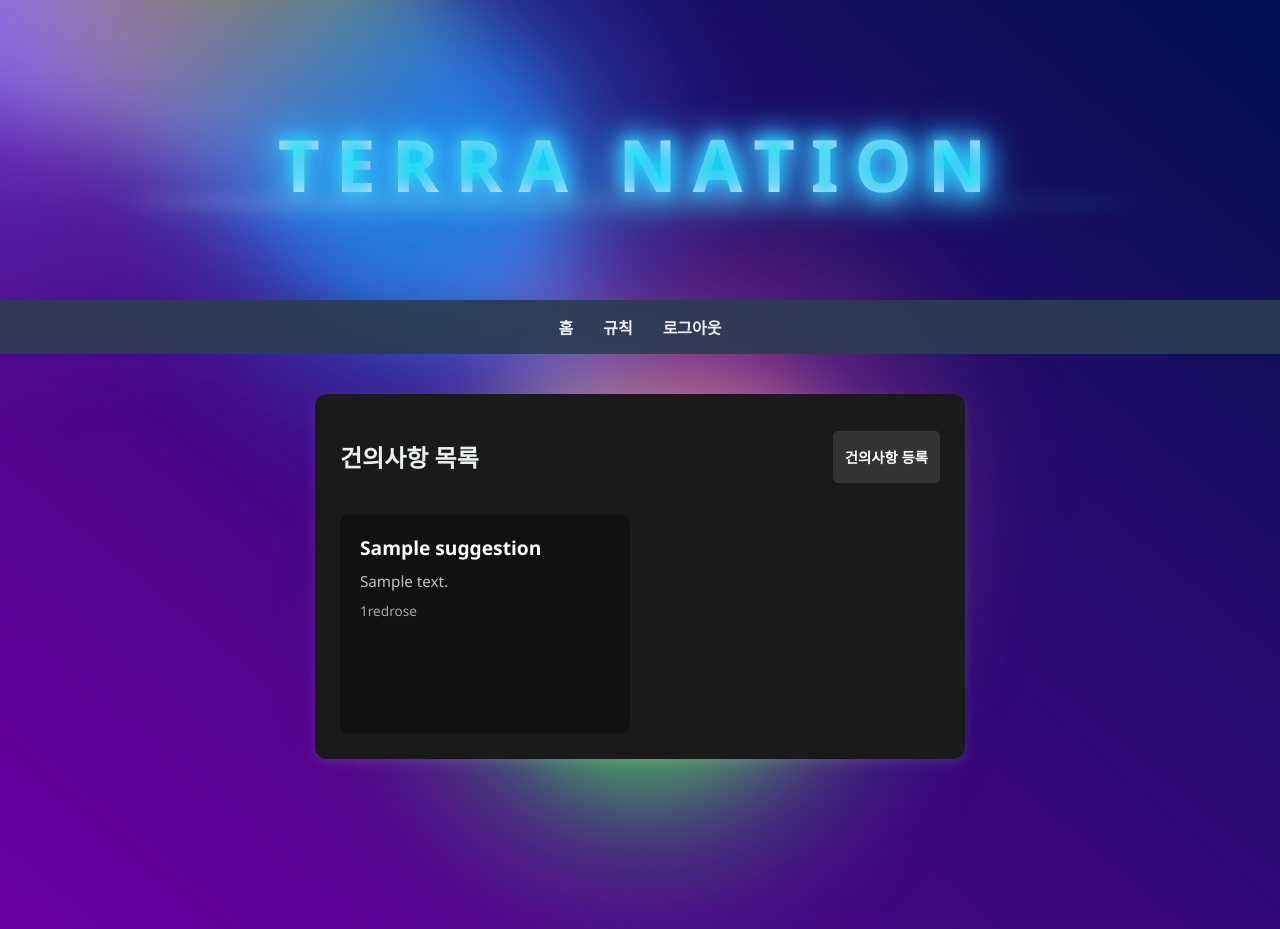
After one commit to d3moni/vsv, a Flask app: page /suggestions in a window 1280 px wide. The commit adds this page. Run offline with Flask 3, Linux system fonts and the light colour scheme; a user stored in the database is signed in; tables that the repository leaves empty hold one stand-in row (values such as "Sample post").

Commit message:
Overwrite with new files

```diff
--- a/app.py
+++ b/app.py
@@ -1,6 +1,6 @@
 import os
 from flask import Flask, render_template, request, redirect, session, url_for, flash
-from models import db, User
+from models import db, User, Suggestion, Comment
 from werkzeug.security import generate_password_hash, check_password_hash
 from dotenv import load_dotenv
 
@@ -16,9 +16,7 @@ db.init_app(app)
 with app.app_context():
     db.create_all()
 
-    # ===============================
-    # 🔹 초기 관리자 계정 생성
-    # ===============================
+    # 초기 관리자 계정
     admin_username = os.environ.get("ADMIN_USERNAME", "1redrose")
     admin_password = os.environ.get("ADMIN_PASSWORD", "change_this_password!")
 
@@ -47,22 +45,18 @@ def register():
     if request.method == "POST":
         username = request.form.get("username")
         password = request.form.get("password")
-
         if not username or not password:
             flash("아이디와 비밀번호를 모두 입력해주세요.")
             return redirect(url_for("register"))
-
         if User.query.filter_by(username=username).first():
             flash("이미 존재하는 사용자입니다.")
             return redirect(url_for("register"))
-
         hashed_pw = generate_password_hash(password)
         new_user = User(username=username, password=hashed_pw, is_active=False)
         db.session.add(new_user)
         db.session.commit()
         flash("회원가입 완료! 관리자의 승인을 기다려주세요.")
         return redirect(url_for("login"))
-
     return render_template("register.html")
 
 
@@ -71,24 +65,19 @@ def login():
     if request.method == "POST":
         username = request.form.get("username")
         password = request.form.get("password")
-
         if not username or not password:
             flash("아이디와 비밀번호를 모두 입력해주세요.")
             return redirect(url_for("login"))
-
         user = User.query.filter_by(username=username).first()
         if not user or not check_password_hash(user.password, password):
             flash("아이디 또는 비밀번호가 잘못되었습니다.")
             return redirect(url_for("login"))
-
         if not user.is_active:
             flash("관리자가 승인해야 로그인할 수 있습니다.")
             return redirect(url_for("login"))
-
         session["user_id"] = user.id
         flash("로그인 성공!")
         return redirect(url_for("index"))
-
     return render_template("login.html")
 
 
@@ -99,45 +88,33 @@ def logout():
     return redirect(url_for("index"))
 
 
-# ===============================
-# 🔹 관리자 페이지
-# ===============================
 @app.route("/admin", methods=["GET", "POST"])
 def admin():
     if "user_id" not in session:
         flash("로그인이 필요합니다.")
         return redirect(url_for("login"))
-
     user = User.query.get(session["user_id"])
     if not user.is_admin:
         flash("관리자 권한이 필요합니다.")
         return redirect(url_for("index"))
-
     users = User.query.all()
-
     if request.method == "POST":
         action = request.form.get("action")
         target_id = request.form.get("user_id")
-
         if not target_id:
             flash("잘못된 요청입니다.")
             return redirect(url_for("admin"))
-
         try:
             target_user = User.query.get(int(target_id))
         except ValueError:
             flash("잘못된 사용자 ID입니다.")
             return redirect(url_for("admin"))
-
         if not target_user:
             flash("사용자를 찾을 수 없습니다.")
             return redirect(url_for("admin"))
-
-        # 슈퍼관리자는 어떤 동작도 불가
         if getattr(target_user, "is_superadmin", False):
             flash("최초 관리자 계정은 수정/삭제할 수 없습니다.")
             return redirect(url_for("admin"))
-
         if action == "approve":
             target_user.is_active = True
             db.session.commit()
@@ -153,9 +130,7 @@ def admin():
                 flash(f"{target_user.username} 계정에 관리자 권한이 부여되었습니다.")
             else:
                 flash(f"{target_user.username} 계정은 이미 관리자입니다.")
-
         return redirect(url_for("admin"))
-
     return render_template("admin.html", users=users)
 
 
@@ -167,5 +142,94 @@ def rules():
     return render_template("rules.html", user=user)
 
 
+@app.route("/info")
+def info():
+    if "user_id" not in session:
+        return redirect(url_for("login"))
+    user = User.query.get(session["user_id"])
+    return render_template("info.html", user=user)
+
+
+from flask import render_template, request, redirect, session, flash, url_for
+from models import db, Suggestion, Comment, User
+
+# 건의사항 목록 페이지
+@app.route("/suggestions")
+def view_suggestions():
+    if "user_id" not in session:
+        flash("로그인이 필요합니다.")
+        return redirect(url_for("login"))
+    user = User.query.get(session["user_id"])
+
+    if user.is_admin:
+        suggestions_list = Suggestion.query.order_by(Suggestion.created_at.desc()).all()
+    else:
+        suggestions_list = Suggestion.query.filter(
+            (Suggestion.is_public == True) | (Suggestion.author_id == user.id)
+        ).order_by(Suggestion.created_at.desc()).all()
+
+    return render_template("view_suggestions.html", user=user, suggestions=suggestions_list)
+
+
+# 건의사항 등록 페이지
+@app.route("/suggestions/submit", methods=["GET", "POST"])
+def submit_suggestion():
+    if "user_id" not in session:
+        flash("로그인이 필요합니다.")
+        return redirect(url_for("login"))
+    user = User.query.get(session["user_id"])
+
+    if request.method == "POST":
+        title = request.form.get("title")
+        content = request.form.get("content")
+        is_public = bool(request.form.get("is_public"))
+        is_anonymous = bool(request.form.get("is_anonymous"))
+
+        new_sug = Suggestion(
+            title=title,
+            content=content,
+            author_id=None if is_anonymous else user.id,
+            is_public=is_public,
+            is_anonymous=is_anonymous
+        )
+        db.session.add(new_sug)
+        db.session.commit()
+        flash("건의사항이 제출되었습니다.")
+        return redirect(url_for("view_suggestions"))
+
+    return render_template("submit_suggestion.html", user=user)
+
+
+# 개별 건의사항 상세 페이지 (댓글 가능)
+@app.route("/suggestions/<int:sug_id>", methods=["GET", "POST"])
+def suggestion_detail(sug_id):
+    if "user_id" not in session:
+        flash("로그인이 필요합니다.")
+        return redirect(url_for("login"))
+    user = User.query.get(session["user_id"])
+    suggestion = Suggestion.query.get_or_404(sug_id)
+
+    if not suggestion.is_public and not (user.is_admin or user.id == suggestion.author_id):
+        flash("이 건의사항을 볼 수 없습니다.")
+        return redirect(url_for("view_suggestions"))
+
+    if request.method == "POST":
+        comment_content = request.form.get("comment")
+        if comment_content:
+            comment = Comment(
+                suggestion_id=suggestion.id,
+                author_id=user.id,
+                content=comment_content
+            )
+            db.session.add(comment)
+            db.session.commit()
+            flash("댓글이 등록되었습니다.")
+            return redirect(url_for("suggestion_detail", sug_id=sug_id))
+
+    return render_template("suggestion_detail.html", user=user, suggestion=suggestion)
+
+
+
+
 if __name__ == "__main__":
     app.run(debug=False)
--- a/requirements.txt
+++ b/requirements.txt
@@ -2,3 +2,4 @@ Flask
 Flask-SQLAlchemy
 Werkzeug
 gunicorn
+python-dotenv
--- a/static/style.css
+++ b/static/style.css
@@ -338,3 +338,238 @@ h2 {
     from { opacity: 0; transform: translateY(30px); }
     to { opacity: 1; transform: translateY(0); }
 }
+
+.recommend-section {
+    margin-top: 30px;
+    text-align: center;
+}
+
+.recommend-section h3 {
+    margin-bottom: 20px;
+    color: #1abc9c;
+    font-size: 1.5rem;
+}
+
+.recommend-grid {
+    display: grid;
+    grid-template-columns: repeat(auto-fit, minmax(140px, 1fr));
+    gap: 20px;
+}
+
+.recommend-card {
+    background: #2c3e50;
+    border-radius: 12px;
+    padding: 20px;
+    text-decoration: none;
+    color: #ecf0f1;
+    transition: transform 0.2s, box-shadow 0.3s;
+    display: flex;
+    align-items: center;
+    justify-content: center;
+    min-height: 120px;
+}
+
+.recommend-card:hover {
+    transform: translateY(-6px) scale(1.03);
+    box-shadow: 0px 6px 18px rgba(0,0,0,0.4);
+    background: #34495e;
+}
+
+.card-content h4 {
+    margin: 0;
+    font-size: 1.2rem;
+    color: #00fff0;
+}
+
+.card-content p {
+    margin-top: 6px;
+    font-size: 0.9rem;
+    color: #bdc3c7;
+}
+/* ===============================
+   🔹 건의사항 관련
+=============================== */
+.suggestions-header {
+    display: flex;
+    justify-content: space-between;
+    align-items: center;
+    margin-bottom: 20px;
+}
+
+.btn-add-suggestion {
+    background-color: #333;
+    color: #fff;
+    padding: 8px 12px;
+    border-radius: 5px;
+    text-decoration: none;
+    font-weight: bold;
+    font-size: 0.9rem;
+    transition: 0.2s;
+    display: flex;
+    align-items: center; /* 글씨와 버튼 높이 맞춤 */
+    height: 36px; /* 버튼 높이 고정 */
+}
+
+.btn-add-suggestion:hover {
+    background-color: #555;
+}
+
+.suggestions-container {
+    display: grid;
+    grid-template-columns: repeat(2, 1fr);
+    gap: 20px;
+}
+
+.suggestion-card {
+    display: block;
+    background-color: #111;
+    color: #fff;
+    padding: 20px;
+    border-radius: 10px;
+    text-decoration: none;
+    min-height: 180px;
+    transition: 0.2s;
+}
+
+.suggestion-card:hover {
+    background-color: #222;
+}
+
+.card-content h3 {
+    margin: 0 0 10px 0;
+    font-size: 1.2rem;
+}
+
+.card-content p {
+    margin: 0;
+    font-size: 0.95rem;
+}
+
+.card-content span {
+    display: block;
+    margin-top: 10px;
+    font-size: 0.85rem;
+    color: #aaa;
+}
+
+.submit-suggestion-container {
+    max-width: 600px;
+    margin: 20px auto;
+}
+
+.submit-suggestion-container input[type="text"] {
+    width: 100%;
+    background-color: #111;
+    color: #fff;
+    border: 1px solid #333;
+    border-radius: 5px;
+    padding: 10px;
+    margin-bottom: 15px;
+    height: auto; /* 제목 높이 원래대로 */
+}
+
+.submit-suggestion-container textarea {
+    width: 100%;
+    background-color: #111;
+    color: #fff;
+    border: 1px solid #333;
+    border-radius: 5px;
+    padding: 10px;
+    margin-bottom: 15px;
+    height: 200px; /* 내용 입력칸만 크게 */
+    resize: none;
+}
+
+.form-check {
+    display: flex;
+    align-items: center;
+    margin-bottom: 10px;
+}
+
+.form-check input {
+    width: auto;
+    margin-right: 8px;
+    cursor: pointer;
+    vertical-align: middle;
+}
+
+.form-check label {
+    cursor: pointer;
+    line-height: 1.2;
+}
+
+button {
+    background-color: #333;
+    color: #fff;
+    border: none;
+    padding: 8px 12px;
+    border-radius: 5px;
+    cursor: pointer;
+    display: flex;
+    align-items: center;
+}
+
+button:hover {
+    background-color: #555;
+}
+
+.suggestion-detail-card {
+    background-color: #111;
+    color: #fff;
+    padding: 20px;
+    border-radius: 10px;
+    margin-bottom: 20px;
+}
+
+.comments-section {
+    margin-bottom: 20px;
+}
+
+.comment-card {
+    background-color: #111;
+    color: #fff;
+    padding: 10px;
+    border-radius: 8px;
+    margin-bottom: 10px;
+}
+
+.add-comment-section {
+    position: relative;
+    padding-bottom: 50px; /* 버튼 높이 + 여유 공간 확보 */
+}
+
+.add-comment-section textarea {
+    width: 100%;
+    box-sizing: border-box; /* 패딩/보더 포함해서 너비 계산 */
+    background-color: #111;
+    color: #fff;
+    border: 1px solid #333;
+    border-radius: 5px;
+    padding: 10px;
+    margin-bottom: 10px;
+    height: auto; /* 댓글 입력칸 원래 크기 */
+    resize: none;
+}
+
+
+.add-comment-section button {
+    position: absolute;
+    right: 5px;
+    bottom: 0px; /* textarea 아래쪽에서 버튼 위치 조정 */
+    background-color: #333;
+    color: #fff;
+    border: none;
+    padding: 6px 10px;
+    border-radius: 10px;
+    cursor: pointer;
+    font-size: 0.85rem;
+}
+
+.add-comment-section button:hover {
+    background-color: #555;
+}
+
+.add-comment-section {
+    position: relative;
+    padding-bottom: 30px; /* 버튼 위치 조정용 */
+}
--- a/templates/base.html
+++ b/templates/base.html
@@ -8,6 +8,7 @@
     <link rel="preconnect" href="https://fonts.googleapis.com">
     <link rel="preconnect" href="https://fonts.gstatic.com" crossorigin>
     <link href="https://fonts.googleapis.com/css2?family=Orbitron:wght@700;900&family=Montserrat:wght@700;900&family=Playfair+Display:wght@700&display=swap" rel="stylesheet">
+    <link rel="icon" href="{{ url_for('static', filename='icon.ico') }}" type="image/x-icon">
     <style>
     .gradient-bg {
         transition: opacity 0.5s;
--- /dev/null
+++ b/templates/view_suggestions.html
@@ -0,0 +1,20 @@
+{% extends "base.html" %}
+{% block title %}건의사항{% endblock %}
+{% block content %}
+<div class="suggestions-header">
+    <h2>건의사항 목록</h2>
+    <a href="{{ url_for('submit_suggestion') }}" class="btn-add-suggestion">건의사항 등록</a>
+</div>
+
+<div class="suggestions-container">
+    {% for sug in suggestions %}
+    <a href="{{ url_for('suggestion_detail', sug_id=sug.id) }}" class="suggestion-card">
+        <div class="card-content">
+            <h3>{{ sug.title }}</h3>
+            <p>{{ sug.content[:150] }}{% if sug.content|length > 150 %}...{% endif %}</p>
+            <span>{{ sug.author.username if sug.author else '익명' }}</span>
+        </div>
+    </a>
+    {% endfor %}
+</div>
+{% endblock %}
```
Also changed, not shown: models.py (+24 -3 lines), templates/index.html (+31 -0 lines), templates/info.html (added, +78 -0 lines), templates/submit_suggestion.html (added, +25 -0 lines), templates/suggestion_detail.html (added, +25 -0 lines), instance/users.db, static/icon.ico (added).
